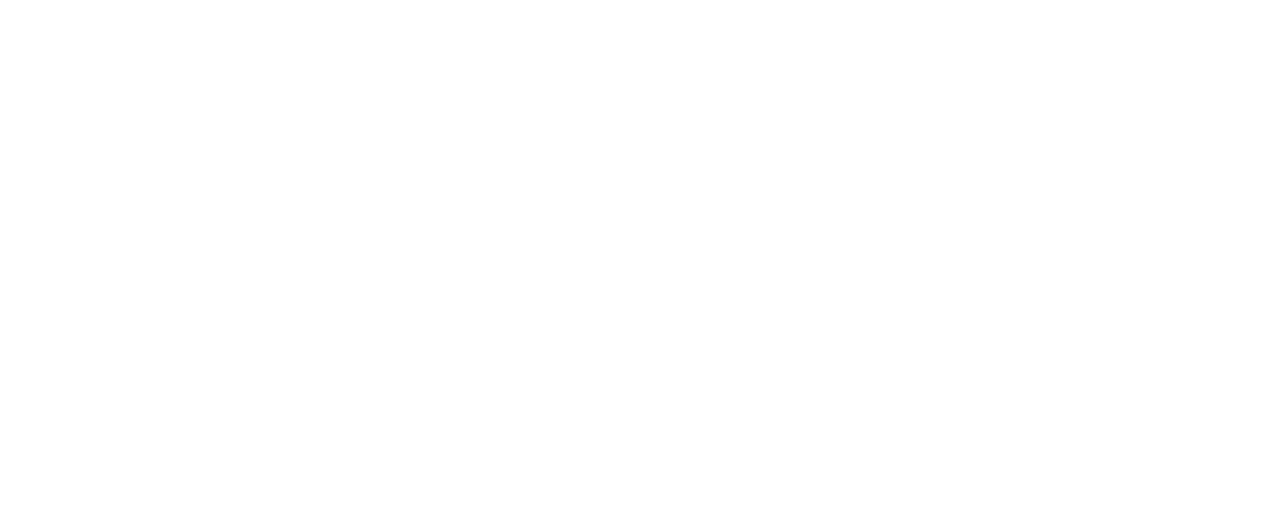
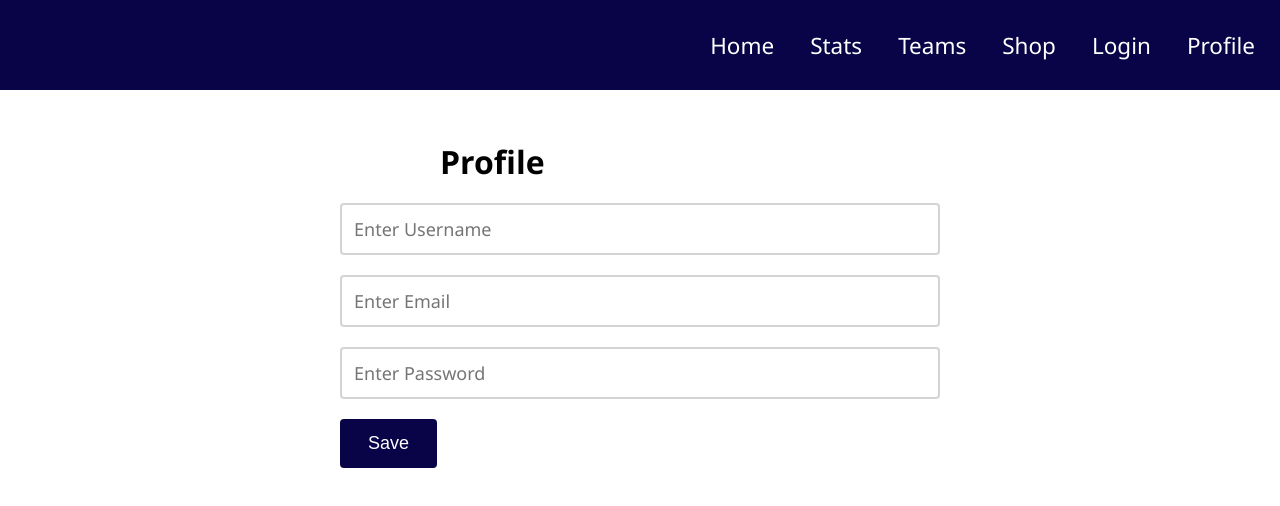
Before and after one commit to YehOkiHub/Stat-Cast, a React (Create React App) app in the folder client/: page /profile in a window 1280 px wide. Before the commit this address had no page. Shown: the top 506 px of the page. Built offline with nearby package versions, Linux system fonts and the light colour scheme.

Commit message:
added a dashboard page

```diff
--- a/client/src/App.js
+++ b/client/src/App.js
@@ -4,6 +4,8 @@
 import Shop from "./../src/components/Shop";
 import Teams from "./../src/components/Teams";
 import Login from "./../src/components/Login";
+import Profile from "./../src/components/Profile";
+import Dashboard from "./../src/components/Dashboard";
 import Registration from "./../src/components/Registration";
 import { ApolloClient, InMemoryCache, ApolloProvider } from "@apollo/client";
 import { BrowserRouter as Router, Routes, Route } from 'react-router-dom';
@@ -24,6 +26,8 @@
           <Route path= "/shop" element = {<Shop/>}></Route >
           <Route path= "/teams" element = {<Teams/>}></Route >
           <Route path= "/login" element = {<Login/>}></Route >
+          <Route path= "/dashboard" element = {<Dashboard/>}></Route >
+          <Route path= "/profile" element = {<Profile/>}></Route >
           <Route path= "/registration" element = {<Registration/>}></Route >
         </Routes>
       </Router>
--- /dev/null
+++ b/client/src/components/Dashboard.js
@@ -0,0 +1,23 @@
+import React from "react";
+import Nav from "./Nav";
+
+
+
+
+function Dashboard() {
+
+    return(<div>
+        <Nav />
+
+        <div className="accContainer">
+          <h1>Dashboard</h1>
+
+
+
+
+        </div>
+      </div>
+        )
+}
+
+export default Dashboard
--- a/client/src/components/Login.js
+++ b/client/src/components/Login.js
@@ -4,8 +4,11 @@
 import Registration from "./../components/Registration";
 import { useMutation } from "@apollo/client";
 import { AUTH } from "./../utils/Mutation";
+import { useNavigate } from "react-router-dom";
 
 function Login() {
+
+  const navigate = useNavigate()
   const [userdata, setUserdata] = useState({
     username: "",
     password: "",
@@ -24,9 +27,9 @@
       variables: userdata,
     });
     if(response.data.auth == null){
-        alert("Invalid username or password")
+        return alert("Invalid username or password")
     }
-
+    // navigate("/dashboard");
   };
 
   return (
--- a/client/src/components/Nav.js
+++ b/client/src/components/Nav.js
@@ -33,6 +33,11 @@
                 Login
               </Link>
             </li>
+            <li>
+              <Link className="navLink" to={"/profile"}>
+                Profile
+              </Link>
+            </li>
 
 
 
--- /dev/null
+++ b/client/src/components/Profile.js
@@ -0,0 +1,76 @@
+import React, { useState } from "react";
+import Nav from "./../components/Nav";
+import { Link } from "react-router-dom";
+import {useMutation} from "@apollo/client"
+import {ADD_USER} from "./../utils/Mutation"
+
+
+
+
+function Profile() {
+    const [addUser, {error, data}] = useMutation(ADD_USER)
+    const [userdata, setUserdata] = useState({username: "", email: "", password: ""
+
+    })
+    let handleSubmit = async function (event) {
+        event.preventDefault()
+        const response = await addUser({
+            variables: userdata
+
+        })
+        console.log(response)
+if(response.data != undefined && response.data.addUser != undefined && response.data.addUser.email != undefined){
+    alert("Account Created")
+}
+    }
+
+    let handleInput = function (event) {
+        let target = event.target
+        let name = target.name
+        let value = target.value
+
+        setUserdata({...userdata, [name]:value})
+
+
+
+
+    }
+    return(
+
+
+        <div>
+        <Nav/>
+
+
+        <div className="accContainer">
+            <form onSubmit={handleSubmit}>
+            <div className="group">
+                    <h1>Profile</h1>
+                </div>
+                <div className="group">
+                    <input type="text" placeholder="Enter Username" onChange={handleInput} name = "username" />
+                </div>
+
+
+                <div className="group">
+                    <input type="text" placeholder="Enter Email" onChange={handleInput} name = "email" />
+                </div>
+                <div className="group">
+                    <input type="text" placeholder="Enter Password" onChange={handleInput} name = "password" />
+                </div>
+                <div className="group">
+                    <button className="button">Save</button>
+                </div>
+
+
+            </form>
+        </div>
+
+
+        </div>
+    )
+}
+
+
+
+export default Profile
```
Also changed, not shown: 1 other file (tests, documents, lock files or other folders).
